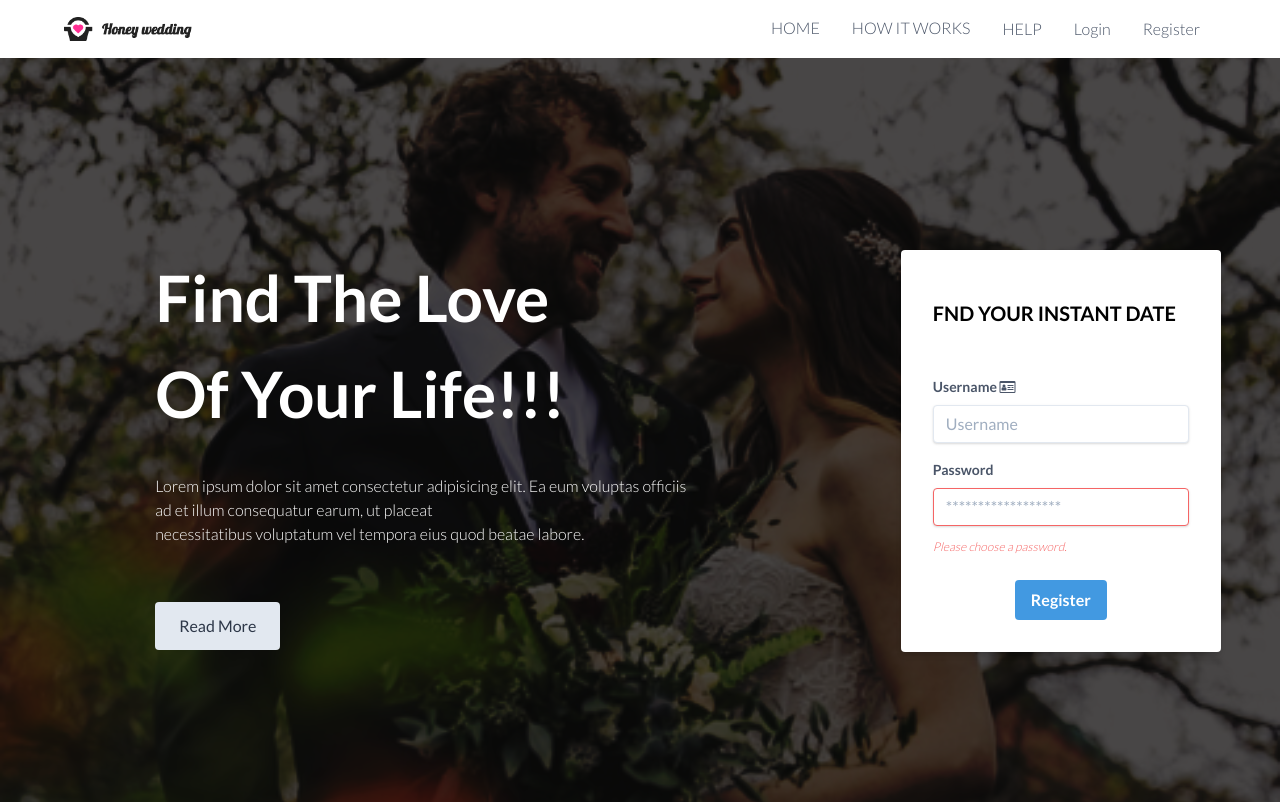
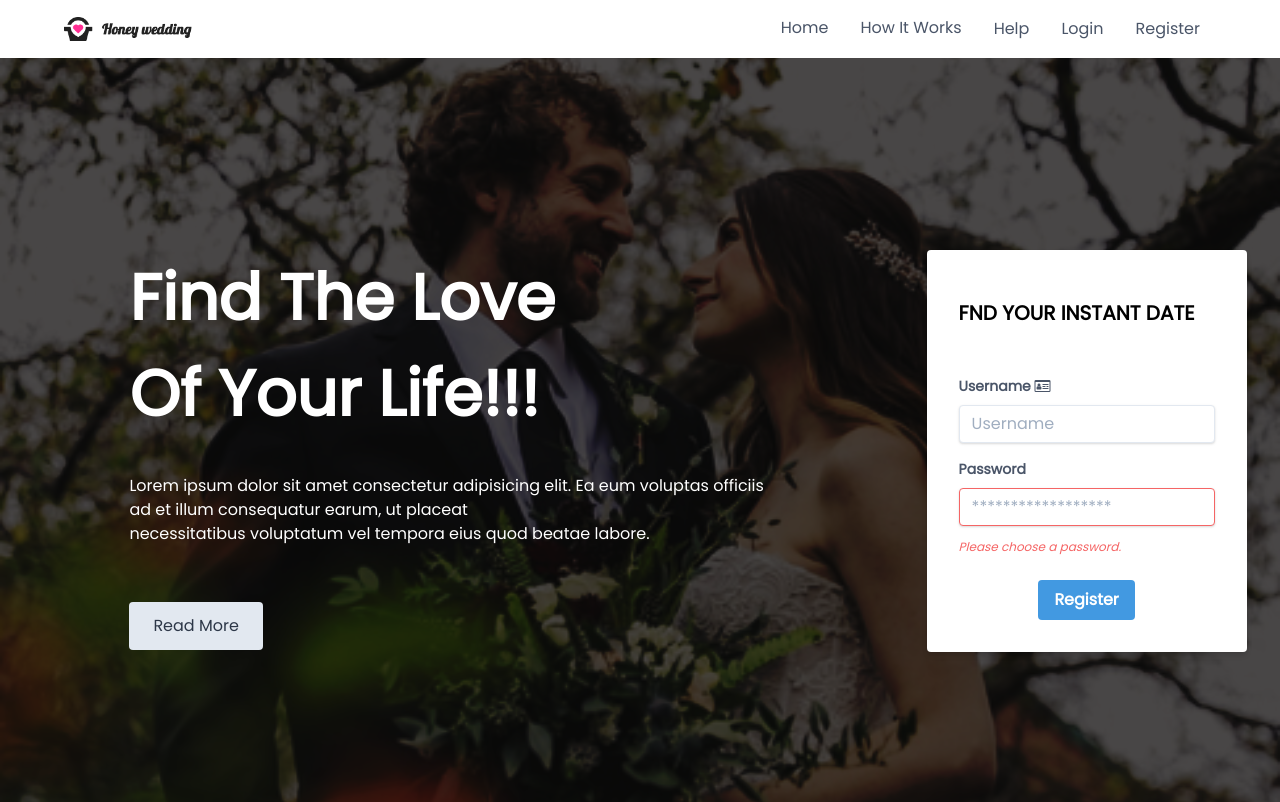
Before and after one commit to Emilsone/Dating--website, a Vue app in the folder Love-Bird/: page / in a window 1280 px wide. Shown: the top 802 px of the page. Built offline with nearby package versions, Linux system fonts and the light colour scheme.

Commit message:
changed the font family

```diff
--- a/Love-Bird/package.json
+++ b/Love-Bird/package.json
@@ -1,5 +1,5 @@
 {
-  "name": "tailwind-vue-app",
+  "name": "Dating-Website",
   "version": "0.1.0",
   "private": true,
   "scripts": {
--- a/Love-Bird/src/App.vue
+++ b/Love-Bird/src/App.vue
@@ -32,9 +32,9 @@ export default {
 </script>
 <style>
 
-@import url('https://fonts.googleapis.com/css2?family=Lato&display=swap');
+@import url('https://fonts.googleapis.com/css2?family=Poppins&display=swap');
 #app{
-  font-family: "Lato", sans-serif;
+  font-family: 'Poppins', sans-serif;
   font-weight: 300;
 	font-size:16px;
 }
--- a/Love-Bird/src/components/Footer.vue
+++ b/Love-Bird/src/components/Footer.vue
@@ -5,13 +5,13 @@
         <div class="icons">
           <h1 class="text-2xl py-12">FOLLOW US</h1>
           <span
-            ><i class="fa fa-facebook  px-6 text-4xl" aria-hidden="true"></i
+            ><i class="fa fa-facebook  px-4 text-xl" aria-hidden="true"></i
           ></span>
           <span
-            ><i class="fa fa-instagram  px-6 text-4xl" aria-hidden="true"></i
+            ><i class="fa fa-instagram  px-4 text-xl" aria-hidden="true"></i
           ></span>
           <span
-            ><i class="fa fa-twitter  px-6 text-4xl" aria-hidden="true"></i
+            ><i class="fa fa-twitter  px-4 text-xl" aria-hidden="true"></i
           ></span>
           <!-- <span><i class="fa fa-sna  px-6 text-4xl" aria-hidden="true"></i></span> -->
         </div>
@@ -28,11 +28,11 @@
         </div>
       </div>
     </footer>
-    <!-- <footer>
+    <footer>
       <div class="container">
-        <h1 class="text-center">copy right reserved by mr Vue</h1>
+        <h1 class="text-center"></h1>
       </div>
-    </footer> -->
+    </footer>
   </section>
 </template>
 <script>
--- a/Love-Bird/src/components/Nav.vue
+++ b/Love-Bird/src/components/Nav.vue
@@ -31,21 +31,21 @@
             <a
               class="lg:p-4 py-3 px-0 block border-b-2 border-transparent hover:border-indigo-400"
               href="#"
-              >HOME
+              >Home
             </a>
           </li>
           <li>
             <a
               class="lg:p-4 py-3 px-0 block border-b-2 border-transparent hover:border-indigo-400"
               href="#"
-              >HOW IT WORKS</a
+              >How It Works</a
             >
           </li>
           <li>
             <a
-              class="lg:p-4 py-3 px-0 lock border-b-2 border-transparent hover:border-indigo-400"
+              class="lg:p-4 py-4 px-0 lock border-b-2 border-transparent hover:border-indigo-400"
               href="#"
-              >HELP</a
+              >Help</a
             >
           </li>
           <li>
--- a/Love-Bird/src/components/Welcome.vue
+++ b/Love-Bird/src/components/Welcome.vue
@@ -5,7 +5,7 @@
         <img src="../assets/love-bird.jpg" class="w-3/4 h-42 mx-8" alt="" />
       </div>
       <div class="text-banner pt-4">
-        <h1 class="text-6xl  font-bold py-8 pt-8 px-4">Welcome!</h1>
+        <h1 class="text-6xl  font-bold py-8 pt-8 px-2">Welcome!</h1>
         <p class="text-md px-4">
           Luis is a long established dating agency (est . since <br />1996) We
           have successfully conected thousands of singles<br />
```
